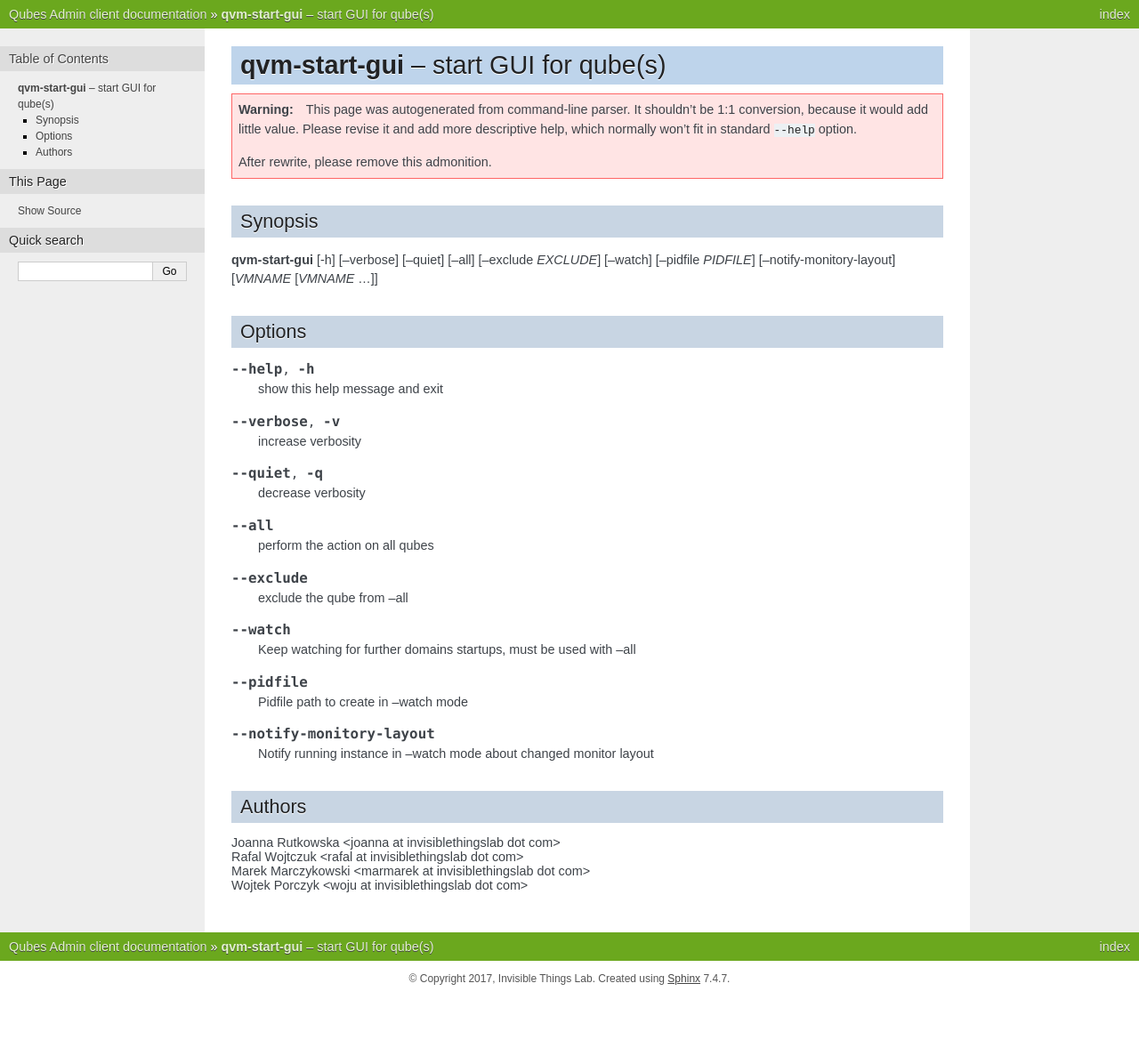
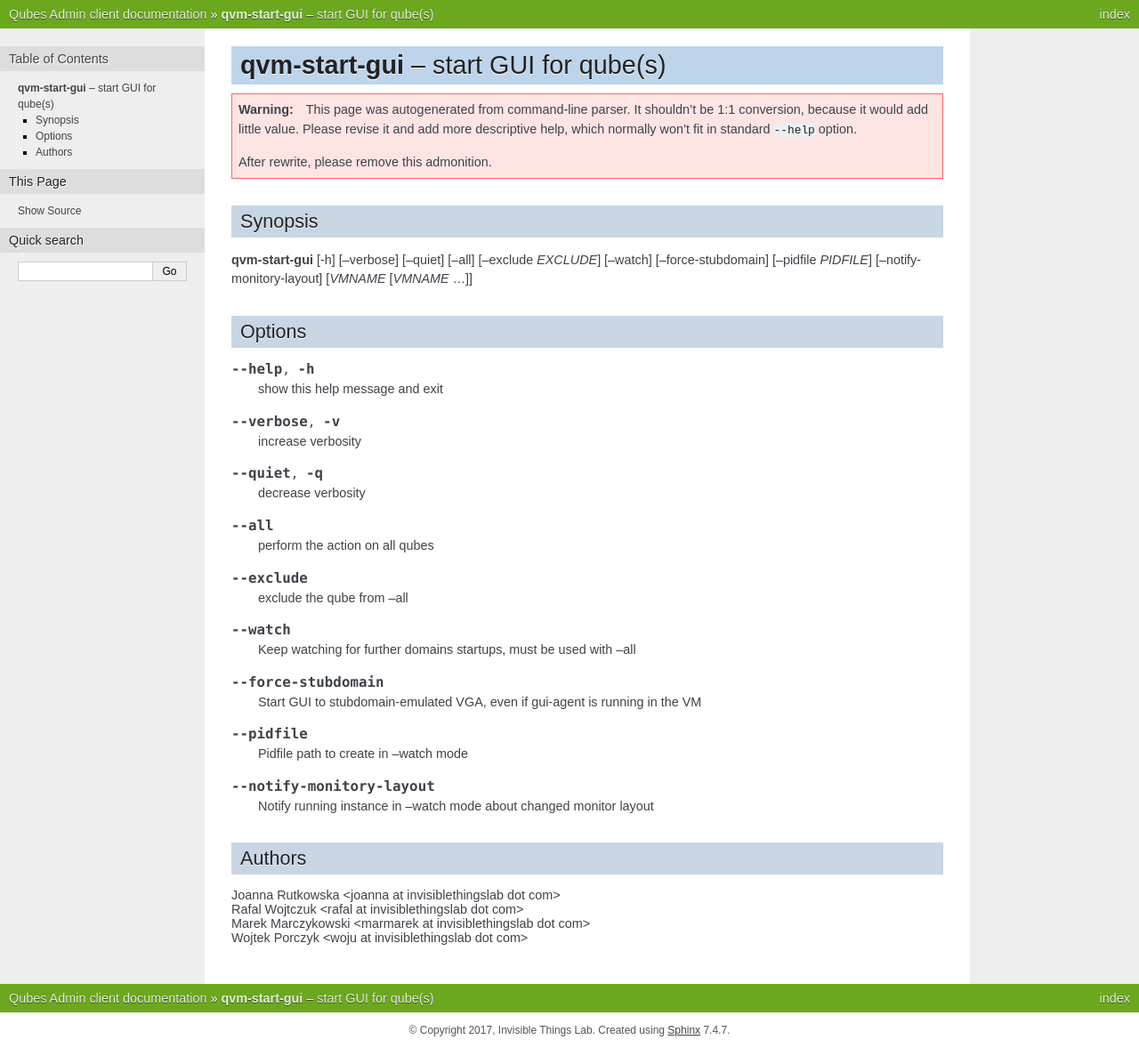
Before and after one commit to QubesOS/qubes-core-admin-client, a Sphinx documentation site: the page built from doc/manpages/qvm-start-gui.rst, in a window 1280 px wide. Shown: the whole page at 89% size. Built offline with Sphinx 7.4.7, drawn with Linux system fonts in a browser that asks for light colours; the version number could not be read and is left out; before the commit the page ends 1120 px from its top, so only the background shows below that.

Commit message:
tools/qvm-start-gui: add --force-stubdomain options
Sometimes it's useful to access emulated VGA, without rebooting the VM
in debug mode

```diff
--- a/doc/manpages/qvm-start-gui.rst
+++ b/doc/manpages/qvm-start-gui.rst
@@ -15,7 +15,7 @@
 Synopsis
 --------
 
-:command:`qvm-start-gui` [-h] [--verbose] [--quiet] [--all] [--exclude *EXCLUDE*] [--watch] [--pidfile *PIDFILE*] [--notify-monitory-layout] [*VMNAME* [*VMNAME* ...]]
+:command:`qvm-start-gui` [-h] [--verbose] [--quiet] [--all] [--exclude *EXCLUDE*] [--watch] [--force-stubdomain] [--pidfile *PIDFILE*] [--notify-monitory-layout] [*VMNAME* [*VMNAME* ...]]
 
 Options
 -------
@@ -44,6 +44,10 @@ Options
 
    Keep watching for further domains startups, must be used with --all
 
+.. option:: --force-stubdomain
+
+   Start GUI to stubdomain-emulated VGA, even if gui-agent is running in the VM
+
 .. option:: --pidfile
 
    Pidfile path to create in --watch mode
```
Also changed, not shown: 1 other file.
